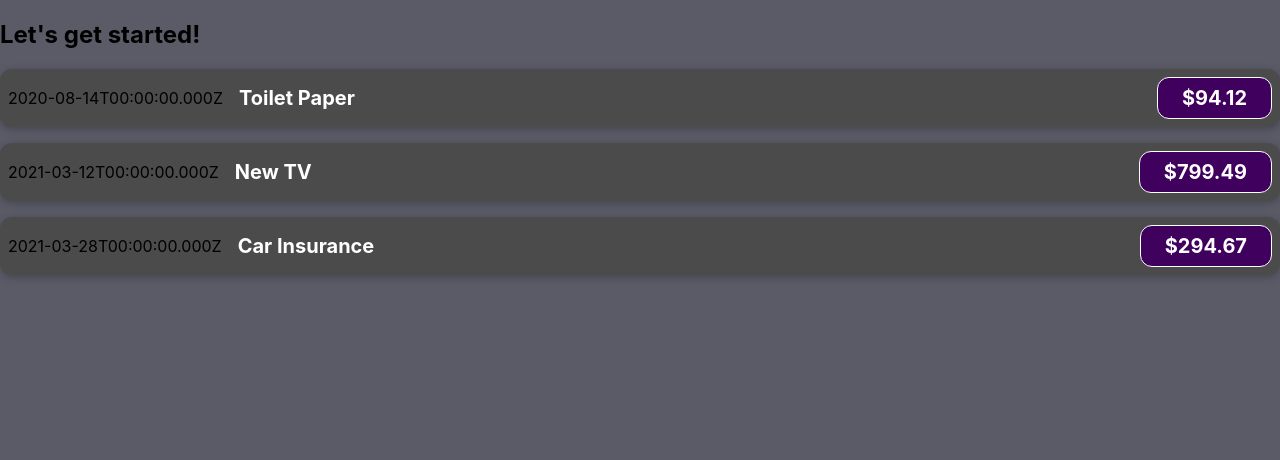
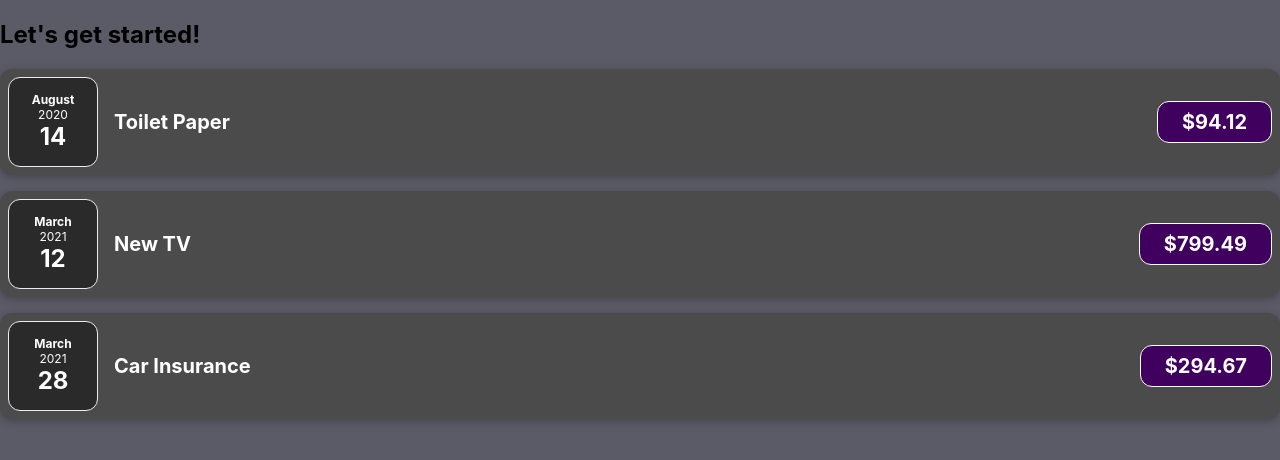
Before and after one commit to georgitinchev/React-App, a React (Create React App) app: page / in a window 1280 px wide. Shown: the top 460 px of the page. Built offline with nearby package versions, Linux system fonts and the light colour scheme.

Commit message:
Separated Date into its own component

```diff
--- /dev/null
+++ b/src/components/ExpenseDate.css
@@ -0,0 +1,26 @@
+.expense-date {
+  display: flex;
+  flex-direction: column;
+  width: 5.5rem;
+  height: 5.5rem;
+  border: 1px solid #ececec;
+  background-color: #2a2a2a;
+  color: white;
+  border-radius: 12px;
+  align-items: center;
+  justify-content: center;
+}
+
+.expense-date__month {
+  font-size: 0.75rem;
+  font-weight: bold;
+}
+
+.expense-date__year {
+  font-size: 0.75rem;
+}
+
+.expense-date__day {
+  font-size: 1.5rem;
+  font-weight: bold;
+}
--- /dev/null
+++ b/src/components/ExpenseDate.js
@@ -0,0 +1,16 @@
+import "./ExpenseDate.css";
+
+function ExpenseDate(props) {
+  const month = props.date.toLocaleString("en-US", { month: "long" });
+  const day = props.date.toLocaleString("en-US", { day: "2-digit" });
+  const year = props.date.getFullYear();
+
+  return (
+    <div className="expense-date">
+      <div className="expense-date__month">{month}</div>
+      <div className="expense-date__year">{year}</div>
+      <div className="expense-date__day">{day}</div>
+    </div>
+  );
+}
+export default ExpenseDate;
--- a/src/components/ExpenseItem.js
+++ b/src/components/ExpenseItem.js
@@ -1,9 +1,10 @@
+import ExpenseDate from "./ExpenseDate";
 import "./ExpenseItem.css";
 
 function ExpenseItem(props) {
   return (
     <div className="expense-item">
-      <div>{props.date.toISOString()}</div>
+      <ExpenseDate date={props.date} />
       <div className="expense-item__description">
         <h2>{props.title}</h2>
         <div className="expense-item__price">${props.amount}</div>
```
